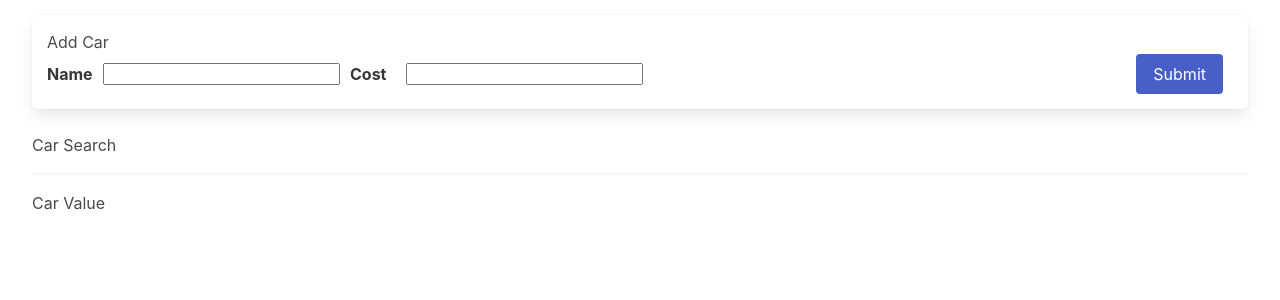
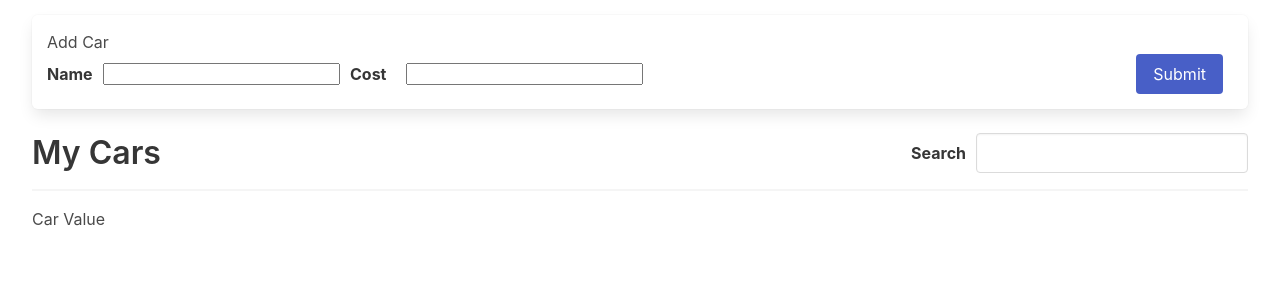
Before and after one commit to RDoll-Repo/Cars-RTK-Demo, a React (Create React App) app: page / in a window 1280 px wide. Shown: the top 300 px of the page. Built offline with nearby package versions, Linux system fonts and the light colour scheme.

Commit message:
car search

```diff
--- a/src/components/CarList.js
+++ b/src/components/CarList.js
@@ -4,8 +4,10 @@
 function CarList() {
     const dispatch = useDispatch();
 
-    const cars = useSelector((state) => {
-        return state.cars.data;
+    const cars = useSelector(({ cars: { data, searchTerm } }) => {
+        return data.filter((car) =>
+            car.name.toLowerCase().includes(searchTerm.toLowerCase())
+        );
     });
 
     const handleCarDelete = (car) => {
--- a/src/components/CarSearch.js
+++ b/src/components/CarSearch.js
@@ -1,5 +1,30 @@
+import { useDispatch, useSelector } from 'react-redux';
+import { changeSearchTerm } from '../store';
+
 function CarSearch() {
-    return <div>Car Search</div>
+    const dispatch = useDispatch()
+
+    const handleSearchTermChange = (event) => {
+        dispatch(changeSearchTerm(event.target.value))
+    };
+
+    const searchTerm = useSelector((state) => {
+        return state.cars.searchTerm;
+    });
+
+    return (
+        <div className="list-header">
+            <h3 className="title is-3">My Cars</h3>
+            <div className="search field is-horizontal">
+                <label className="label">Search</label>
+                <input
+                    className="input"
+                    value={searchTerm}
+                    onChange={handleSearchTermChange}
+                />
+            </div>
+        </div>
+    )
 }
 
 export default CarSearch;
```
